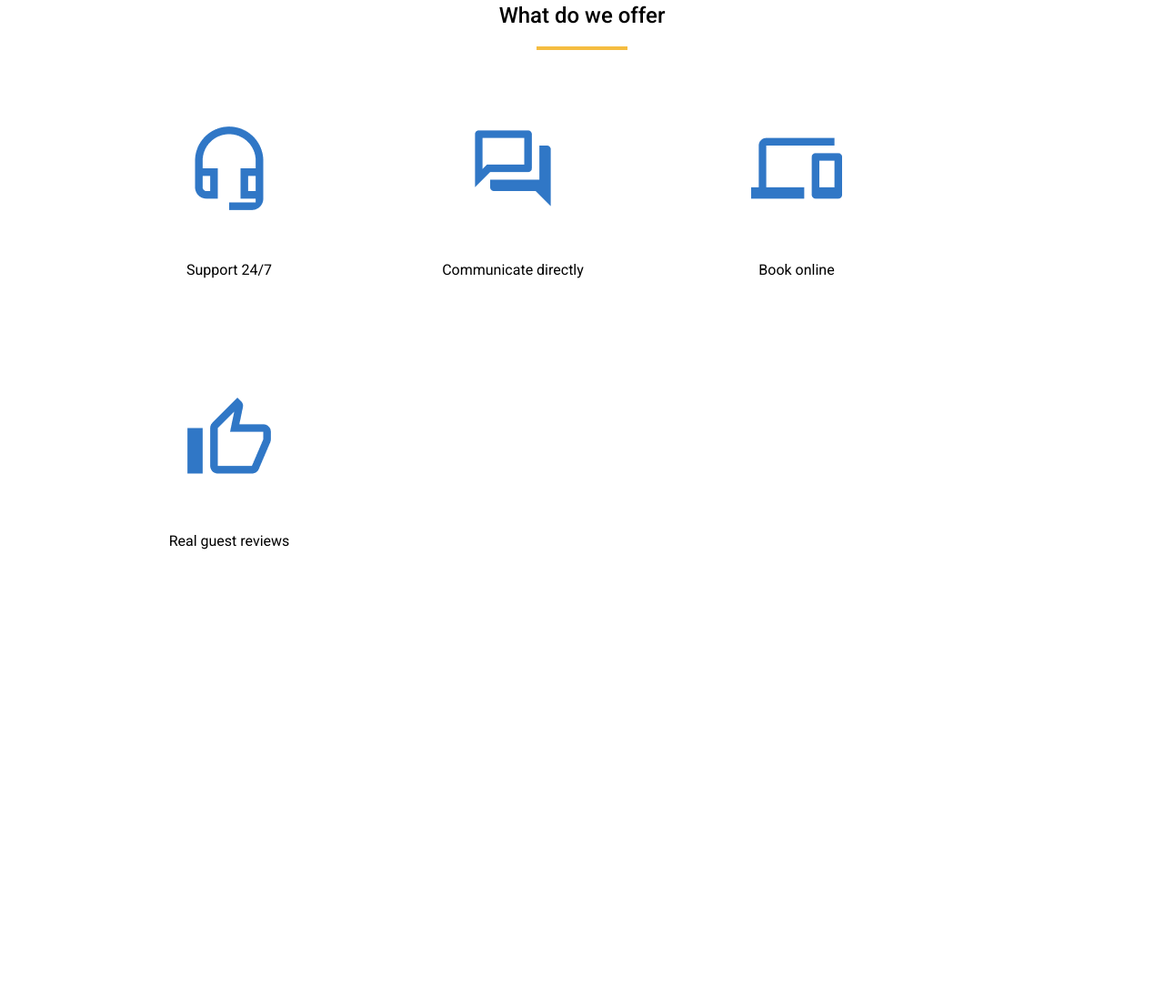
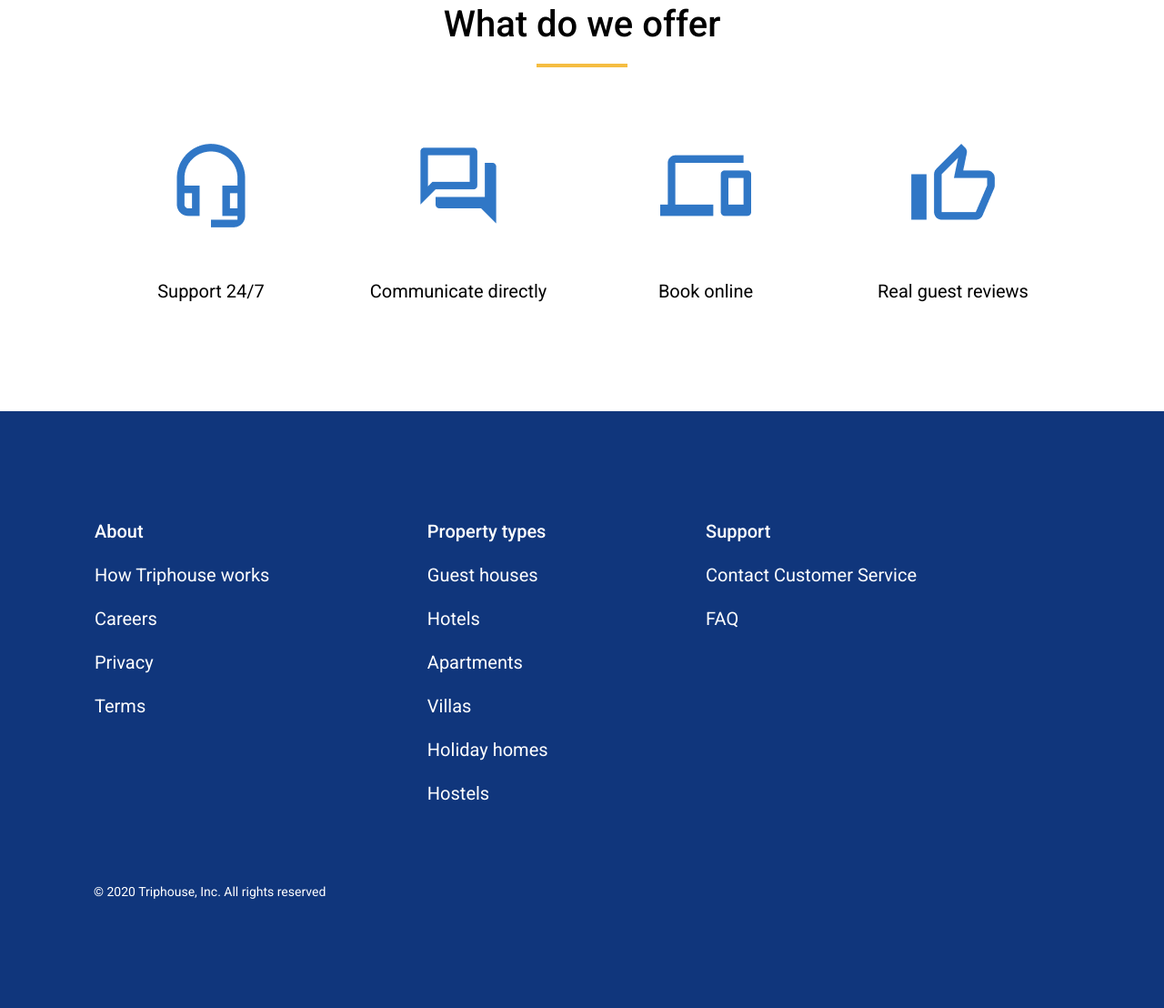
Before and after one commit to AntonLagodin/if-html, a website: page index.html in a window 1280 px wide. Shown: the part 117-1225 px from the top of the page at 91% size. Before the commit the page ends 848 px from the top, so only its background shows below. Drawn offline with Linux system fonts and the light colour scheme.

Commit message:
fix font's settings, create branch lesson5, footer done

```diff
--- a/index.html
+++ b/index.html
@@ -13,7 +13,7 @@
 <body>
 <h2 class="offer">What do we offer</h2>
 <hr class="line" />
-    <section class="section-icon">
+<div class="container">
   <figure class="icon">
     <img src="./img/HeadsetMicOutlined1.png" alt="HeadsetMic" />
     <figcaption class="caption">Support 24/7</figcaption>
@@ -30,6 +30,33 @@
     <img src="./img/ThumbUpAltOutlined1.png" alt="ThumbUp" />
     <figcaption class="caption">Real guest reviews</figcaption>
   </figure>
-    </section>
+</div>
+<!-- footer -->
+<footer class="footer">
+  <div class="container-footer">
+    <ul class="footer-list">
+      <li>About</li>
+      <li>How Triphouse works</li>
+      <li>Careers</li>
+      <li>Privacy</li>
+      <li>Terms</li>
+    </ul>
+    <ul class="footer-list">
+      <li>Property types</li>
+      <li>Guest houses</li>
+      <li>Hotels</li>
+      <li>Apartments</li>
+      <li>Villas</li>
+      <li>Holiday homes</li>
+      <li>Hostels</li>
+    </ul>
+    <ul class="footer-list">
+      <li>Support</li>
+      <li>Contact Customer Service</li>
+      <li>FAQ</li>
+    </ul>
+  </div>
+  <p class="copyright">&COPY; 2020 Triphouse, Inc. All rights reserved</p>
+</footer>
 </body>
 </html>
--- a/styles/style.css
+++ b/styles/style.css
@@ -1,5 +1,6 @@
 * {
   margin: 0;
+  padding: 0;
 }
 
 .offer {
@@ -8,6 +9,8 @@
   margin-top: 120px;
   font-family: 'Roboto', sans-serif;
   font-weight: 500;
+  font-size: 40px;
+  line-height: 47px;
 }
 
 .line {
@@ -18,19 +21,18 @@
   margin: 0 auto;
 }
 
-.section-icon {
+.container {
+  display: flex;
+  justify-content: center;
   max-width: 1440px;
   box-sizing: border-box;
-  margin: 0 auto;
   padding: 80px 88px 0 104px;
 }
 
 .icon {
-  display: inline-block;
   width: 296px;
   height: 176px;
   text-align: center;
-  float: left;
   margin-right: 16px;
   margin-bottom: 122px;
 }
@@ -38,5 +40,44 @@
 .caption {
   font-family: 'Roboto', sans-serif;
   font-weight: 400;
+  font-size: 20px;
   margin-top: 48px;
+  line-height: 28px;
 }
+
+/* footer */
+.footer {
+  background-color: #10367C;
+  color: #ffffff;
+}
+
+.container-footer {
+  display: flex;
+  justify-content: space-between;
+  padding: 120px 272px 64px 104px;
+}
+
+.footer-list {
+  list-style: none;
+  font-family: 'Roboto', sans-serif;
+  font-weight: 400;
+  font-size: 20px;
+  line-height: 24px;
+}
+
+li{
+  margin-bottom: 24px;
+}
+
+ul li:first-child {
+  font-weight: 500;
+}
+
+.copyright {
+  font-family: 'Roboto', sans-serif;
+  font-weight: 400;
+  font-size: 14px;
+  line-height: 16px;
+  padding-left: 103px;
+  padding-bottom: 120px;
+}
```
Lines whose indentation alone changed are shown as unchanged.
